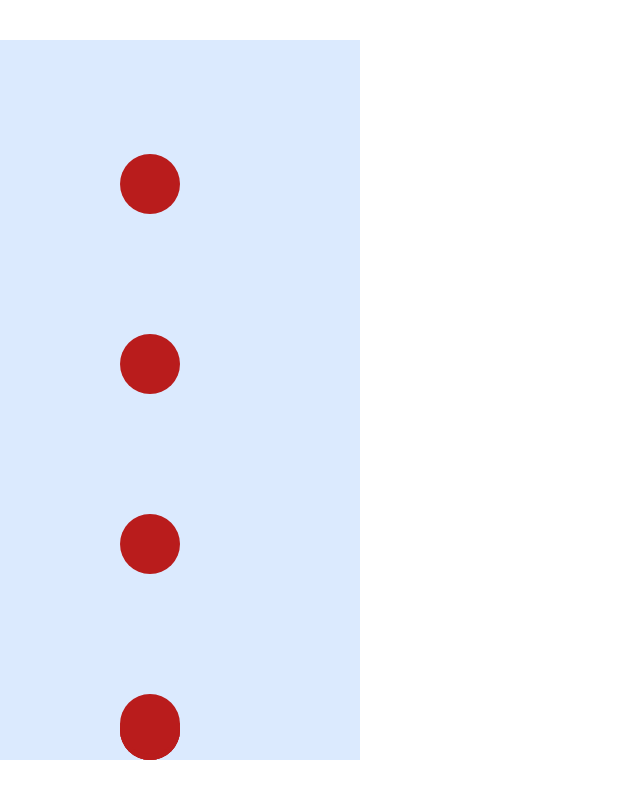
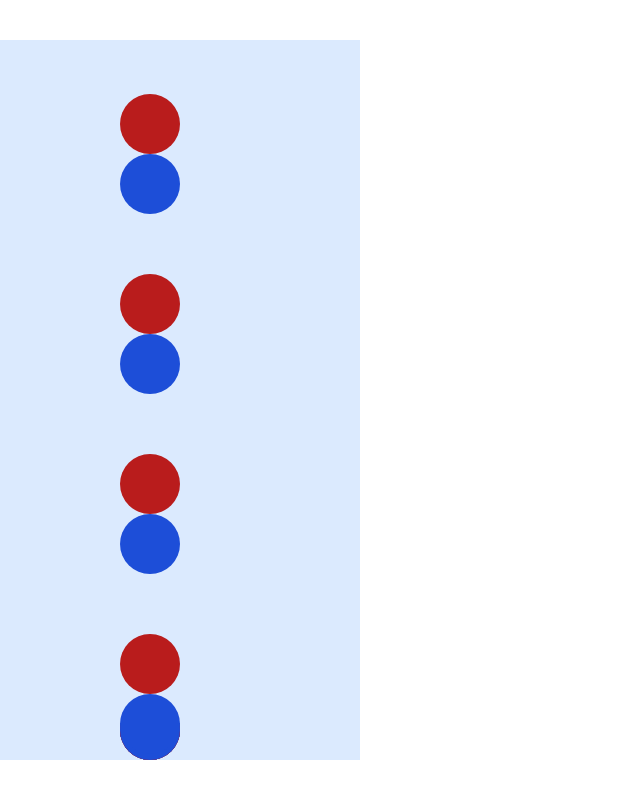
Before and after one commit to boxfish-jp/puyopuyo, a React (Vite) app: page / in a window 1280 px wide. Shown: the whole page, without its empty margins (0-640 px from the left). Built offline with nearby package versions, Linux system fonts and the light colour scheme.

Commit message:
feat: puyoを上下に一気に出せるように

```diff
--- a/src/puyos/puyo/makePuyos.tsx
+++ b/src/puyos/puyo/makePuyos.tsx
@@ -7,6 +7,7 @@ interface puyoSettingType {
 
 interface puyoCssType {
   color: string;
+  yPosition: number;
 }
 
 export const getPuyo = (puyoSetting: puyoSettingType): ComponentType => {
@@ -16,9 +17,9 @@ export const getPuyo = (puyoSetting: puyoSettingType): ComponentType => {
 export const PuyoComponent = ({
   puyoSetting,
 }: { puyoSetting: puyoSettingType }) => {
-  const [positon, setPosition] = useState({ x: 150, y: 750 });
+  const puyoCss = getPuyoCss(puyoSetting);
 
-  const puyoCss = getPuyoCss(puyoSetting);
+  const [positon, setPosition] = useState({ x: 150, y: puyoCss.yPosition });
 
   useEffect(() => {
     const intervalId = setInterval(() => {
@@ -40,25 +41,35 @@ export const PuyoComponent = ({
 };
 
 const getPuyoCss = (puyoSetting: puyoSettingType): puyoCssType => {
-  let color: string;
-  switch (puyoSetting.color) {
+  const color = getCssColor(puyoSetting.color);
+  const yPosition = getPosition(puyoSetting.position);
+  return { color, yPosition };
+};
+
+const getPosition = (positon: string): number => {
+  switch (positon) {
+    case "up":
+      return 810;
+    case "down":
+      return 750;
+    default:
+      throw new Error("Invalid position");
+  }
+};
+
+const getCssColor = (color: string): string => {
+  switch (color) {
     case "red":
-      color = "bg-red-700";
-      break;
+      return "bg-red-700";
     case "yellow":
-      color = "bg-yellow-700";
-      break;
+      return "bg-yellow-700";
     case "green":
-      color = "bg-green-700";
-      break;
+      return "bg-green-700";
     case "blue":
-      color = "bg-blue-700";
-      break;
+      return "bg-blue-700";
     case "purple":
-      color = "bg-purple-700";
-      break;
+      return "bg-purple-700";
     default:
       throw new Error("Invalid color");
   }
-  return { color };
 };
--- a/src/puyos/puyosModel.tsx
+++ b/src/puyos/puyosModel.tsx
@@ -14,7 +14,9 @@ export class PuyosModel {
   }
 
   drop(id: number) {
-    const newPuyo = getPuyo({ color: "red", position: "up" });
-    this._setPuyos((prev) => [...prev, { PuyoComponent: newPuyo, id }]);
+    const upPuyo = getPuyo({ color: "red", position: "up" });
+    const downPuyo = getPuyo({ color: "blue", position: "down" });
+    this._setPuyos((prev) => [...prev, { PuyoComponent: upPuyo, id }]);
+    this._setPuyos((prev) => [...prev, { PuyoComponent: downPuyo, id }]);
   }
 }
```
